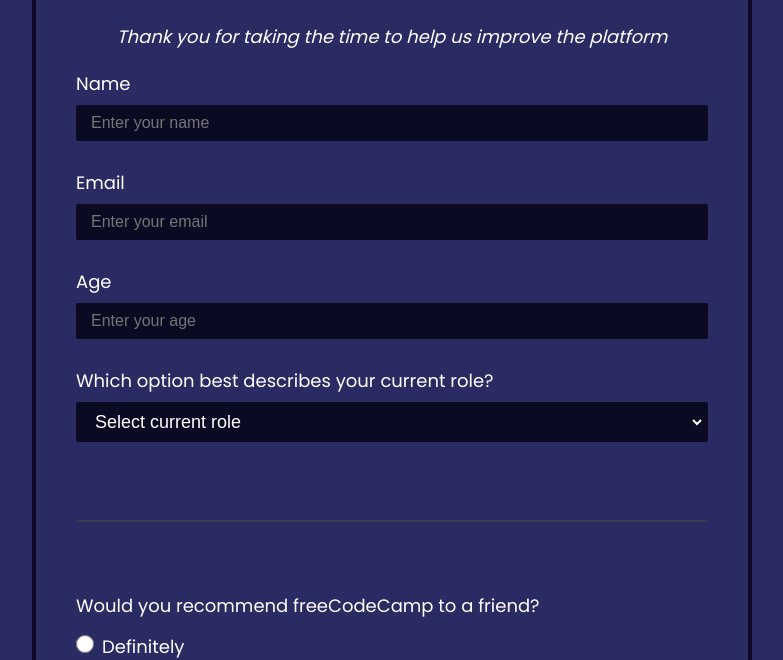
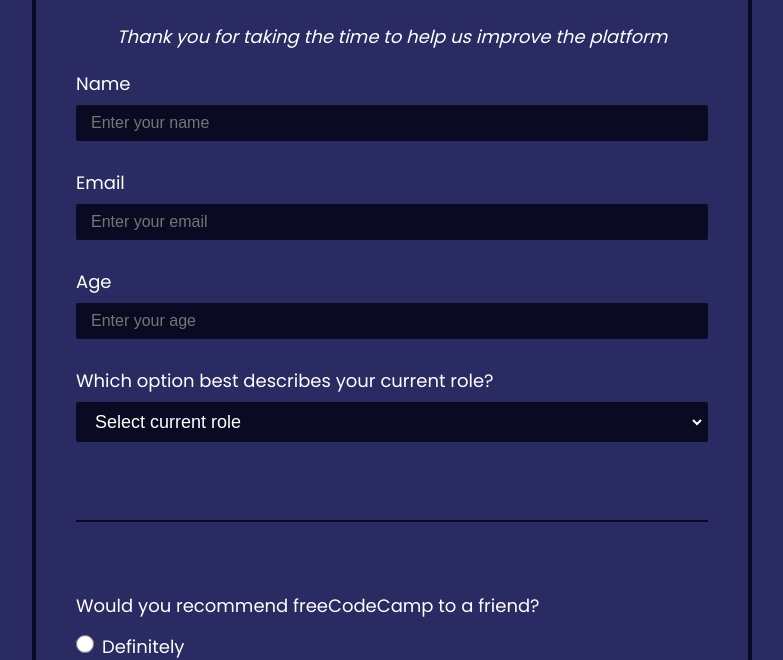
Before and after one commit to sazzadsiam/survey-form, a plain HTML site: page index.html in a window 1280 px wide. Shown: the part 151-811 px from the top of the page, without its empty margins (248-1031 px from the left). Drawn offline with Linux system fonts and the light colour scheme.

Commit message:
Update style.css

```diff
--- a/style.css
+++ b/style.css
@@ -81,8 +81,8 @@ fieldset {
     /* border: 2px solid seagreen; */
 }
 
-.fieldset-1, .fieldset-2, .fieldset-3, .fieldset-4 {
-    border-bottom : 2px solid #3b3b4f;
+fieldset:not(:nth-of-type(5)) {
+    border-bottom : 2px solid var(--border);
     padding-bottom: 50px;
     margin-bottom: 70px;
 }
```
